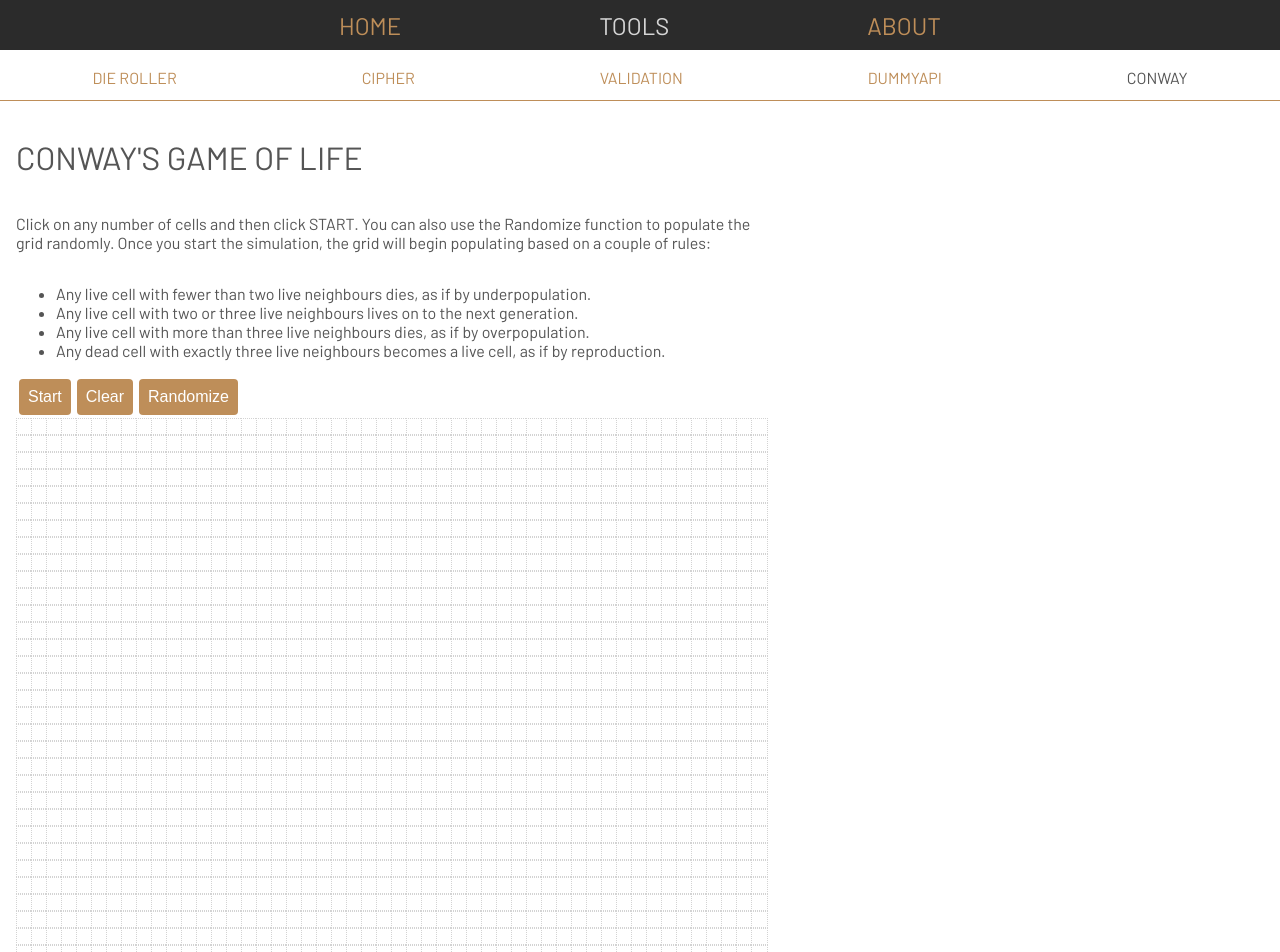
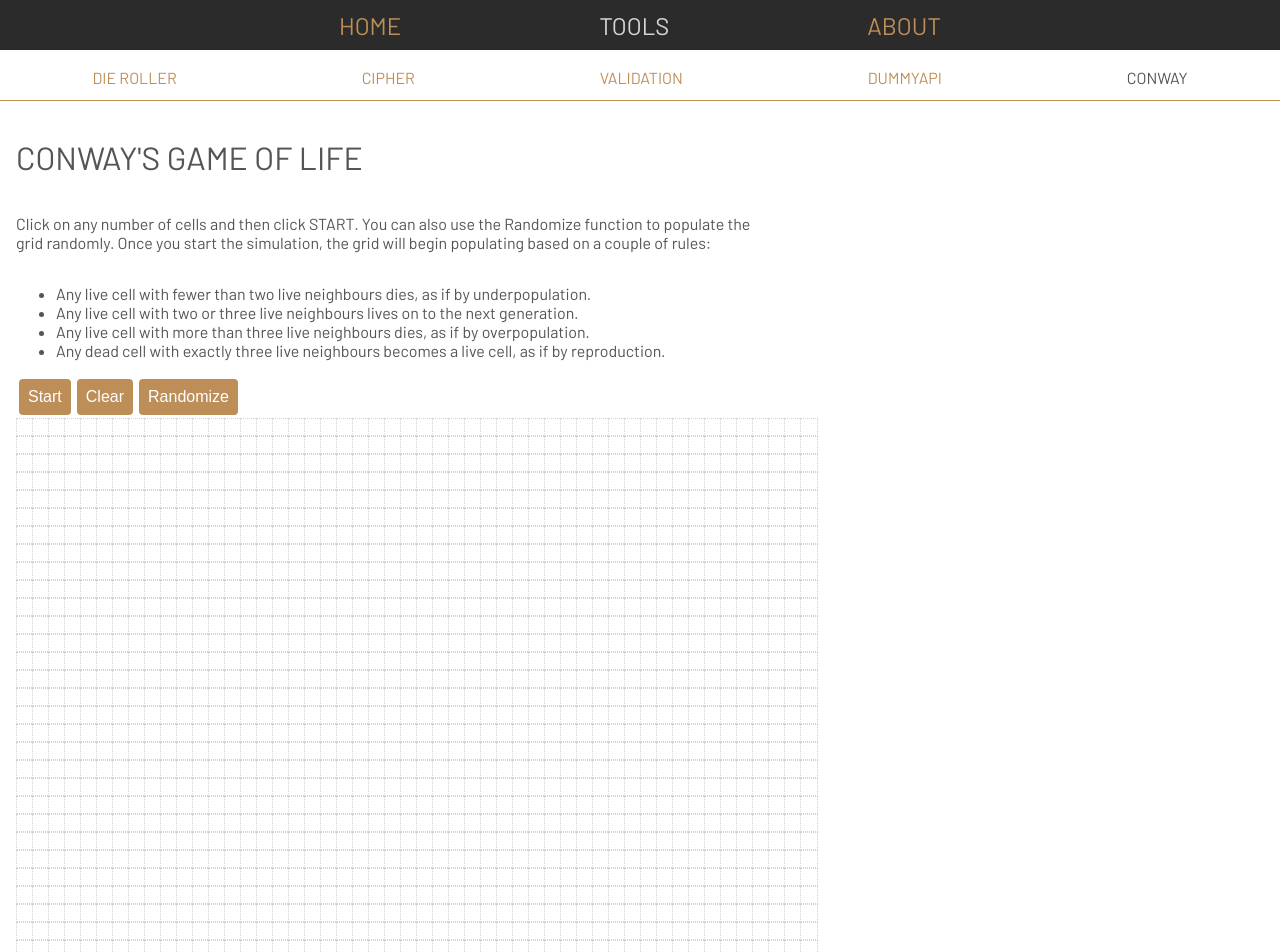
Before and after one commit to the405/arai, a React (Create React App) app: page /tools/conway in a window 1280 px wide. Shown: the top 952 px of the page. Built offline with nearby package versions, Linux system fonts and the light colour scheme.

Commit message:
[MOD] conway 15px -> 1em;

```diff
--- a/src/components/Tools/Conway/Conway.jsx
+++ b/src/components/Tools/Conway/Conway.jsx
@@ -38,8 +38,8 @@ const Instructions = styled.div`
 
 const Grid = styled.div`
   display: grid;
-  grid-template-columns: repeat(${numCols}, 15px);
-  overflow-x: scroll
+  grid-template-columns: repeat(${numCols}, 1em);
+  overflow-x: scroll;
 `;
 
 const Conway = () => {
@@ -162,8 +162,8 @@ const Conway = () => {
               key={`${i}-${ii}`}
               onClick={() => toggleCell(i, ii)}
               style={{
-                width: 15,
-                height: 15,
+                width: '1em',
+                height: '1em',
                 backgroundColor: grid[i][ii] ? "rgb(80, 80, 80)" : "white",
                 border: "1px dotted lightgrey",
               }}
```
